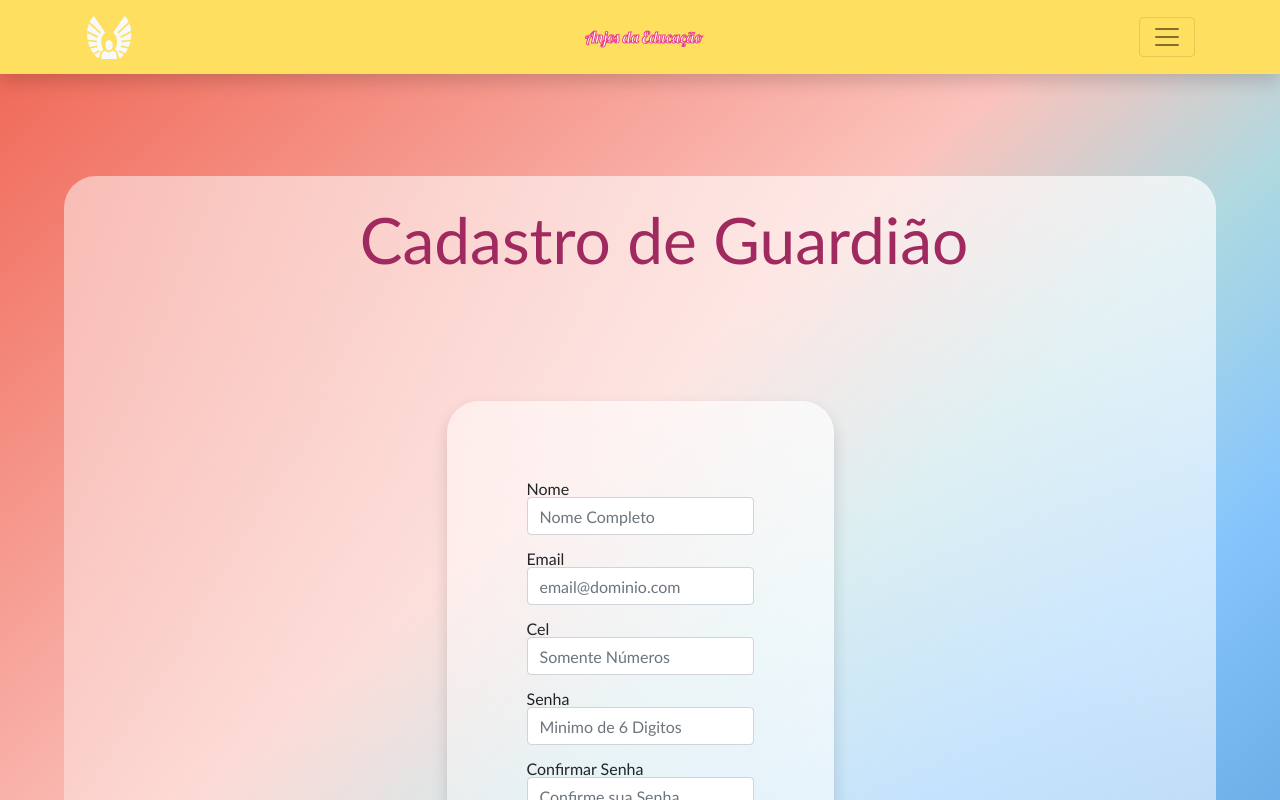
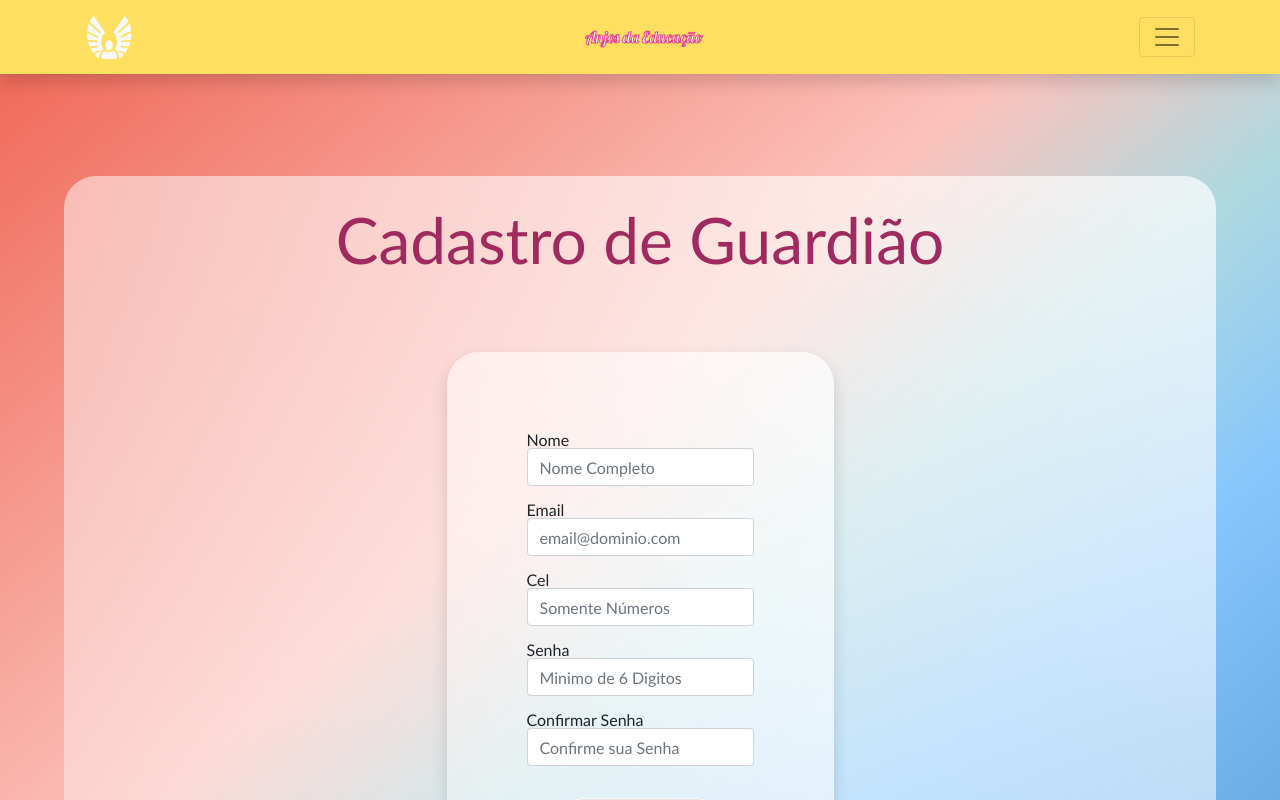
Before and after one commit to bob-mw/anjosDaEducacao, a React (Create React App) app: page /guardian in a window 1280 px wide. Shown: the top 800 px of the page. Built offline with nearby package versions, Linux system fonts and the light colour scheme.

Commit message:
padding-top on Title components updated

```diff
--- a/src/Pages/Mural/styled.jsx
+++ b/src/Pages/Mural/styled.jsx
@@ -10,7 +10,7 @@ export const Title = styled.h1`
     position: relative;
     color: var(--bg-darker-pink);
     font-size: 4rem;
-    padding: 2rem 0 1rem 3rem;
+    padding-top: 2rem;
 
     @media only screen and (max-width: 1200px) {
         font-size: 3rem;
--- a/src/components/RegisterForms/index.jsx
+++ b/src/components/RegisterForms/index.jsx
@@ -32,7 +32,6 @@ const RegisterForms = () => {
             <S.TextCenter>
             <S.Title>{ (registerType === 'guardian') && "Cadastro de Guardião" || "Cadastro de Pais da Criança" }</S.Title>
             </S.TextCenter>
-            <hr/>
         <S.Form>
             <div className="form-group">
                 <label for="cpf">
--- a/src/components/RegisterForms/styled.jsx
+++ b/src/components/RegisterForms/styled.jsx
@@ -8,7 +8,7 @@ export const Title = styled.h1`
     position: relative;
     color: var(--bg-darker-pink);
     font-size: 4rem;
-    padding: 2rem 0 1rem 3rem;
+    padding-top: 2rem;
 
     @media only screen and (max-width: 1200px) {
         font-size: 3rem;
```
